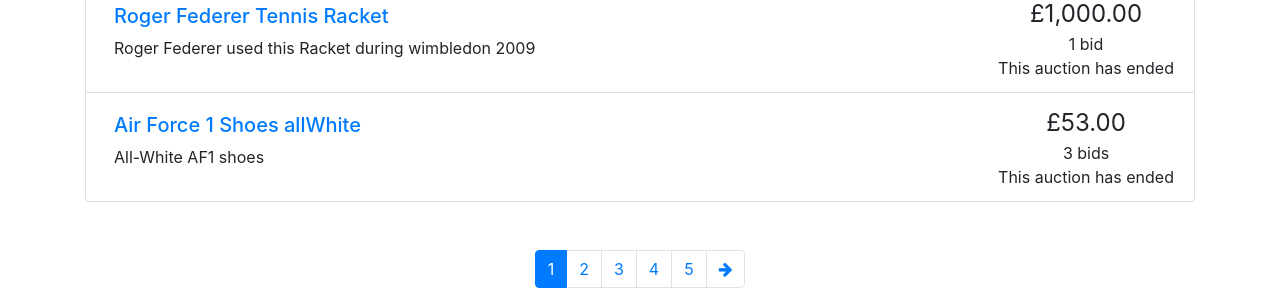
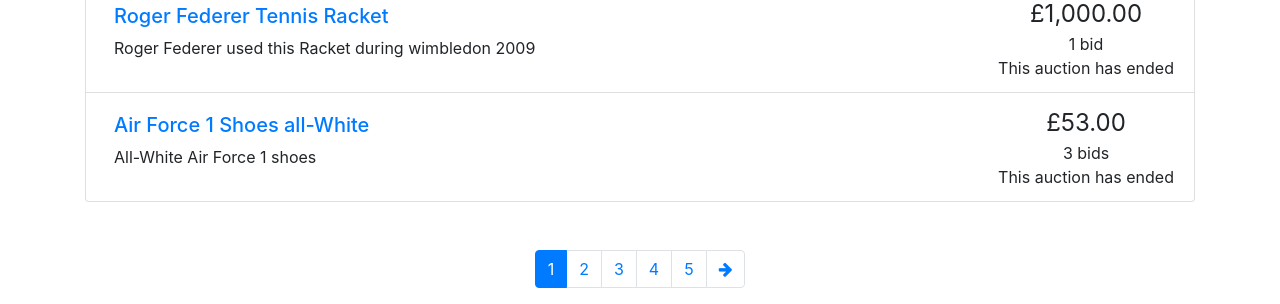
Before and after one commit to Hamedmousavi97/auction, a PHP site: page /browse.php in a window 1280 px wide. Shown: the part 523-827 px from the top of the page. Run offline with PHP 8.4, Linux system fonts and the light colour scheme.

Commit message:
Update browse.php

```diff
--- a/browse.php
+++ b/browse.php
@@ -138,8 +138,8 @@
   print_listing_li($item_id, $title, $description, $current_price, $num_bids, $end_date);
 
   $item_id = "3";
-  $title = "Air Force 1 Shoes allWhite";
-  $description = "All-White AF1 shoes";
+  $title = "Air Force 1 Shoes all-White";
+  $description = "All-White Air Force 1 shoes";
   $current_price = 53;
   $num_bids = 3;
   $end_date = new DateTime('2020-11-02T00:00:00');
```
